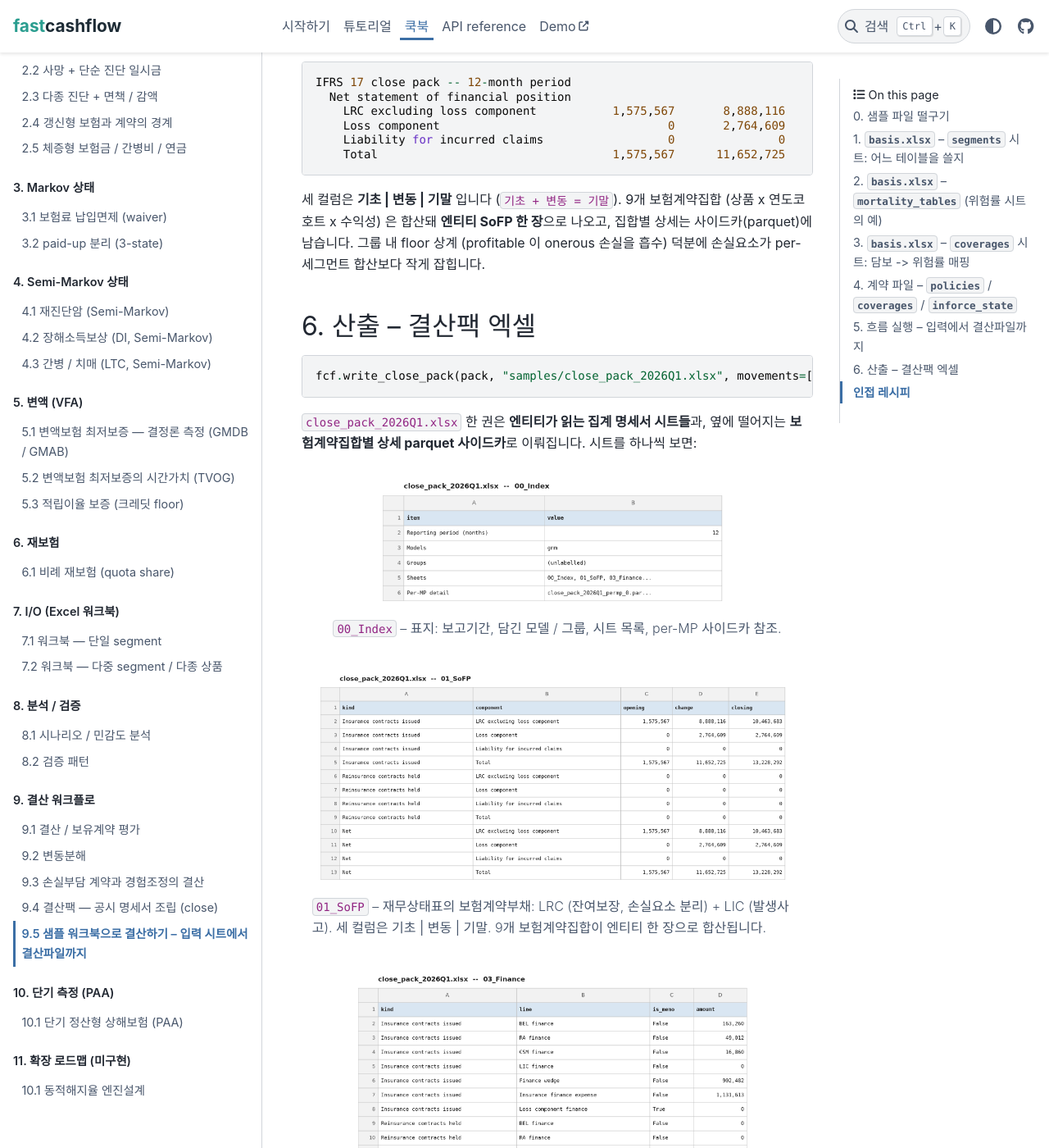
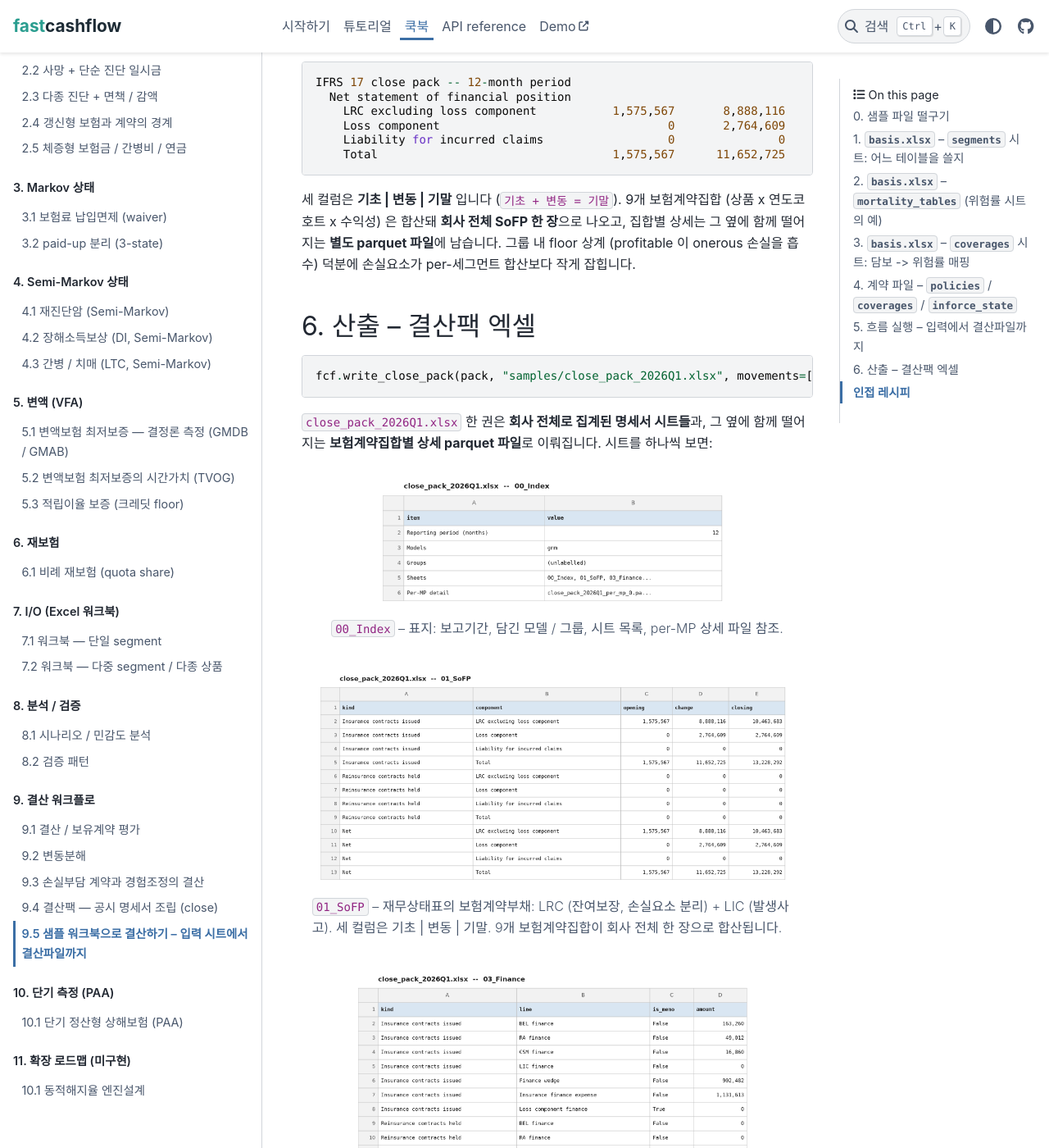
Before and after one commit to seokhoonj/fastcashflow, a Sphinx documentation site: the page built from docs/cookbook/workflow/sample-walkthrough.md, in a window 1280 px wide and 1400 px high, scrolled down 5942 px. Shown: the whole window at 82% size. Built offline with Sphinx 7.4.7 and the PyData theme 0.15.4, drawn with Linux system fonts in a browser that asks for light colours; some of the changed text lies outside the part shown.

Commit message:
refactor: name the per-MP detail file per_mp; plain-language the docs
Rename the close-pack per-model-point sidecar stem from _permp to _per_mp
across the writer, the index sheet value, the tests and the docs -- the
underscore reads as the per_mp it stands for. Drop the 'sidecar' / 'entity'
jargon from the Korean cookbook and tutorial prose in favour of plain
'별도 상세 파일' / '회사 전체', and remove a redundant trailing paragraph in
9.5 that the section-5 text already covers.

````diff
--- a/docs/cookbook/workflow/sample-walkthrough.md
+++ b/docs/cookbook/workflow/sample-walkthrough.md
@@ -165,9 +165,10 @@ IFRS 17 close pack -- 12-month period
 ```
 
 세 컬럼은 **기초 | 변동 | 기말** 입니다 (`기초 + 변동 = 기말`). 9개 보험계약집합
-(상품 x 연도코호트 x 수익성) 은 합산돼 **엔티티 SoFP 한 장**으로 나오고, 집합별
-상세는 사이드카(parquet)에 남습니다. 그룹 내 floor 상계 (profitable 이 onerous
-손실을 흡수) 덕분에 손실요소가 per-세그먼트 합산보다 작게 잡힙니다.
+(상품 x 연도코호트 x 수익성) 은 합산돼 **회사 전체 SoFP 한 장**으로 나오고, 집합별
+상세는 그 옆에 함께 떨어지는 **별도 parquet 파일**에 남습니다. 그룹 내 floor 상계
+(profitable 이 onerous 손실을 흡수) 덕분에 손실요소가 per-세그먼트 합산보다 작게
+잡힙니다.
 
 ## 6. 산출 -- 결산팩 엑셀
 
@@ -175,15 +176,15 @@ IFRS 17 close pack -- 12-month period
 fcf.write_close_pack(pack, "samples/close_pack_2026Q1.xlsx", movements=[goc])
 ```
 
-`close_pack_2026Q1.xlsx` 한 권은 **엔티티가 읽는 집계 명세서 시트들**과, 옆에
-떨어지는 **보험계약집합별 상세 parquet 사이드카**로 이뤄집니다. 시트를 하나씩
+`close_pack_2026Q1.xlsx` 한 권은 **회사 전체로 집계된 명세서 시트들**과, 그 옆에
+함께 떨어지는 **보험계약집합별 상세 parquet 파일**로 이뤄집니다. 시트를 하나씩
 보면:
 
 ```{figure} ../../images/close-pack-00-index.png
 :width: 70%
 :alt: 결산팩 00_Index 시트
 
-`00_Index` -- 표지: 보고기간, 담긴 모델 / 그룹, 시트 목록, per-MP 사이드카 참조.
+`00_Index` -- 표지: 보고기간, 담긴 모델 / 그룹, 시트 목록, per-MP 상세 파일 참조.
 ```
 
 ```{figure} ../../images/close-pack-01-sofp.png
@@ -191,7 +192,7 @@ fcf.write_close_pack(pack, "samples/close_pack_2026Q1.xlsx", movements=[goc])
 :alt: 결산팩 01_SoFP 시트
 
 `01_SoFP` -- 재무상태표의 보험계약부채: LRC (잔여보장, 손실요소 분리) + LIC
-(발생사고). 세 컬럼은 **기초 | 변동 | 기말**. 9개 보험계약집합이 엔티티 한 장으로
+(발생사고). 세 컬럼은 **기초 | 변동 | 기말**. 9개 보험계약집합이 회사 전체 한 장으로
 합산됩니다.
 ```
 
@@ -214,16 +215,11 @@ finance wedge, 발행계약 · 보유재보험 · 순액 세 묶음.
 
 ```{figure} ../../images/close-pack-sidecar.png
 :width: 95%
-:alt: per-MP parquet 사이드카 (선택 컬럼)
+:alt: per-MP parquet 상세 파일 (선택 컬럼)
 
-`close_pack_2026Q1_permp_0.parquet` -- 보험계약집합 (9개) 단위 상세. 그룹별
+`close_pack_2026Q1_per_mp_0.parquet` -- 보험계약집합 (9개) 단위 상세. 그룹별
 BEL / RA / CSM 의 개시·종가가 그대로 남습니다 (38컬럼 중 일부만 표시).
 ```
-
-세 컬럼(`01_SoFP`)은 **기초 | 변동 | 기말** 입니다 (`기초 + 변동 = 기말`).
-집계 시트는 엔티티가 읽고, 집합별 상세는 사이드카에 남습니다. 그룹 내 floor
-상계 (profitable 이 onerous 손실을 흡수) 덕분에 손실요소가 per-세그먼트 합산보다
-작게 잡힙니다.
 
 입력이 어디로 갔는지 역추적하면:
 
@@ -231,7 +227,7 @@ BEL / RA / CSM 의 개시·종가가 그대로 남습니다 (38컬럼 중 일부
 - `policies` / `coverages` -> 측정되는 계약과 현금흐름
 - `inforce_state.prior_csm` / `lock_in_rate` -> CSM roll-forward 의 기초
 - 보험계약집합 정산 -> `reconcile` -> `close` -> **01_SoFP / 03_Finance / 04_Reconciliation** 시트
-- 보험계약집합 (9개) 단위 상세 -> parquet 사이드카
+- 보험계약집합 (9개) 단위 상세 -> 별도 parquet 파일
 
 ## 인접 레시피
 
--- a/docs/generate_sheet_images.py
+++ b/docs/generate_sheet_images.py
@@ -253,10 +253,10 @@ def main():
     sidecar_cols = ["group_label", "group_size", "bel_opening", "bel_closing",
                     "ra_opening", "ra_closing", "csm_opening", "csm_release",
                     "csm_closing", "loss_component_closing"]
-    render(parquet_matrix(s("close_pack_2026Q1_permp_0.parquet"),
+    render(parquet_matrix(s("close_pack_2026Q1_per_mp_0.parquet"),
                           cols=sidecar_cols),
            out("close-pack-sidecar.png"),
-           title="close_pack_2026Q1_permp_0.parquet  (sidecar -- selected columns)")
+           title="close_pack_2026Q1_per_mp_0.parquet  (per-MP detail -- selected columns)")
 
 
 if __name__ == "__main__":
````
Also changed, not shown: docs/cookbook/_shared/inputs_and_api.md (+1 -1 lines), docs/cookbook/workflow/close-pack.md (+6 -6 lines), docs/cookbook/workflow/onerous-settle.md (+1 -1 lines), docs/tutorial/11-in-practice.md (+3 -3 lines), docs/images/close-pack-00-index.png, docs/images/close-pack-sidecar.png, 2 other files.
